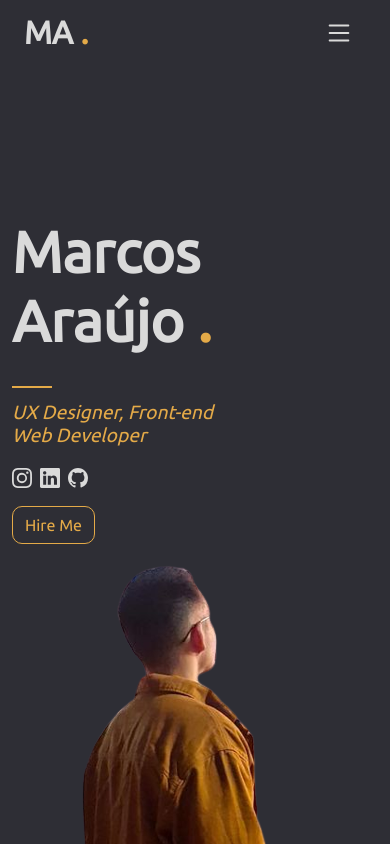
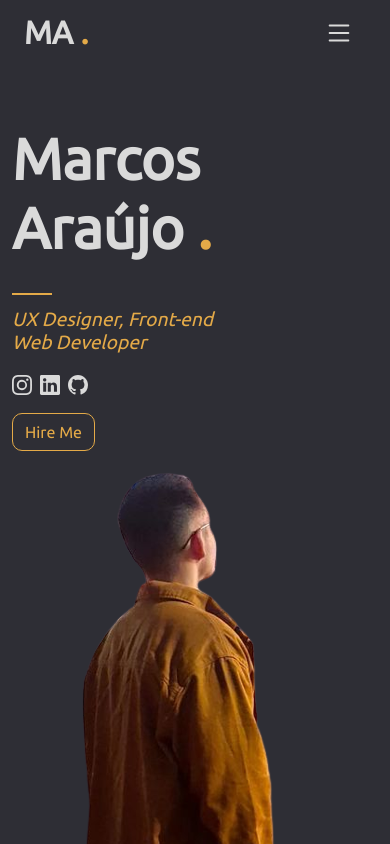
Before and after one commit to marcosvinalves/portfolio, a React (Create React App) app: page / in a window 390 px wide. Shown: the top 844 px of the page. Built offline with nearby package versions, Linux system fonts and the light colour scheme.

Commit message:
fix padding on homepage section

```diff
--- a/src/pages/HomePage.css
+++ b/src/pages/HomePage.css
@@ -75,13 +75,17 @@
     height: fit-content;
   }
 
+  .homepage-section {
+    padding-top: 3.6rem;
+  }
+
   .main-container {
-    scroll-snap-type:none;
-}
+    scroll-snap-type: none;
+  }
 
-.container {
+  .container {
     scroll-snap-align: none;
-}
+  }
 }
 
 @media (max-width: 450px) {
--- a/src/sections/Contact.css
+++ b/src/sections/Contact.css
@@ -1,6 +1,7 @@
 .contact-section {
   padding-top: 3.6rem;
   min-height: 100vh;
+  margin-bottom: 3.6rem;
 }
 
 .contact-container {
```
